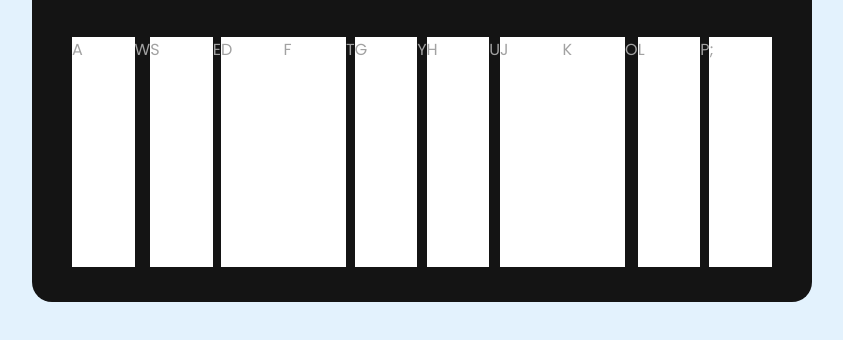
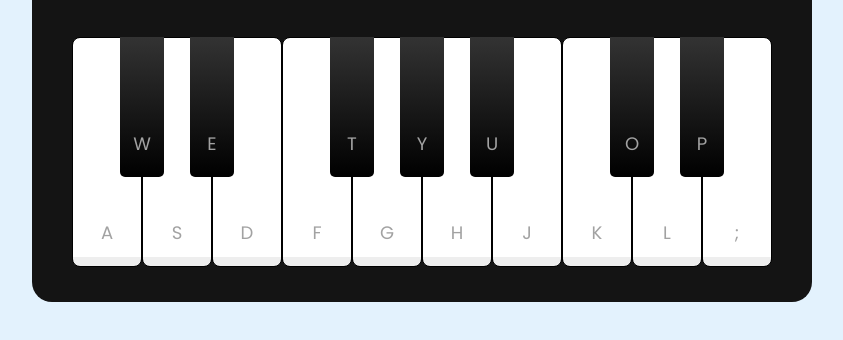
Before and after one commit to akshatsinghania/playable-piano-app, a plain HTML site: page index.html in a window 1280 px wide. Shown: the part 288-628 px from the top of the page, without its empty margins (218-1061 px from the left). Drawn offline with Linux system fonts and the light colour scheme.

Commit message:
further styled the app

```diff
--- a/style.css
+++ b/style.css
@@ -70,12 +70,36 @@ header.column span {
   margin-top: 40px;
 }
 .piano-keys .key {
+  cursor: pointer;
+  user-select: none;
   list-style: none;
   color: #a2a2a2;
+  position: relative;
   text-transform: uppercase;
+}
+.piano-keys .black {
+  width: 44px;
+  height: 140px;
+  z-index: 2;
+  margin: 0 -22px 0 -22px;
+  border-radius: 0 0 5px 5px;
+  background: linear-gradient(#333, #000);
 }
 .piano-keys .white {
   width: 70px;
   height: 230px;
-  background: #fff;
+  border-radius: 8px;
+  border: 1px solid #000;
+  background: linear-gradient(#fff 96%, #eee 4%);
 }
+.piano-keys .white:active {
+  box-shadow: inset -5px 5px 20px rgba(0, 0, 0, 0.2);
+  background: linear-gradient(to bottom, #fff 0%, #eee 100%);
+}
+.piano-keys span {
+  position: absolute;
+  bottom: 20px;
+  width: 100%;
+  font-size: 1.13rem;
+  text-align: center;
+}
```
